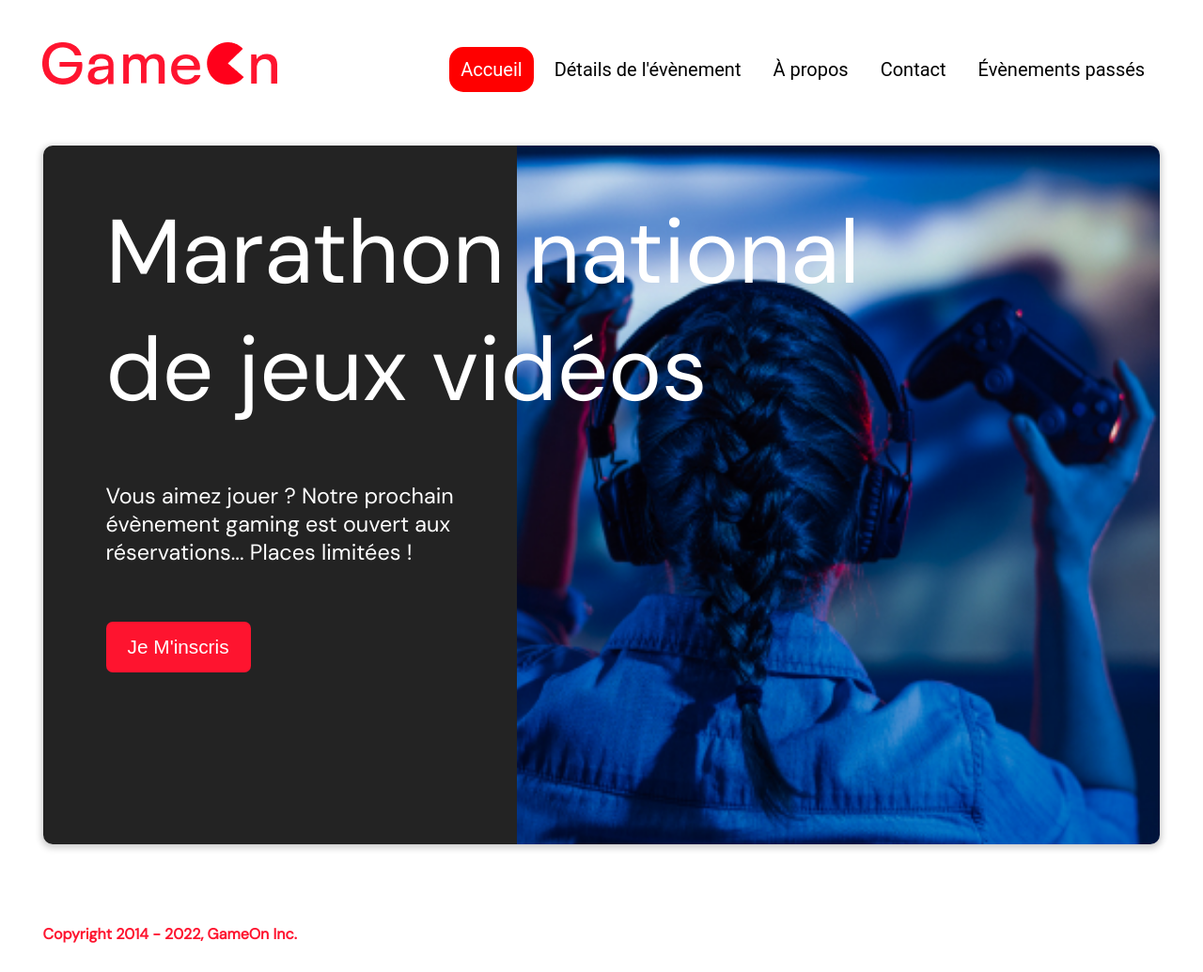
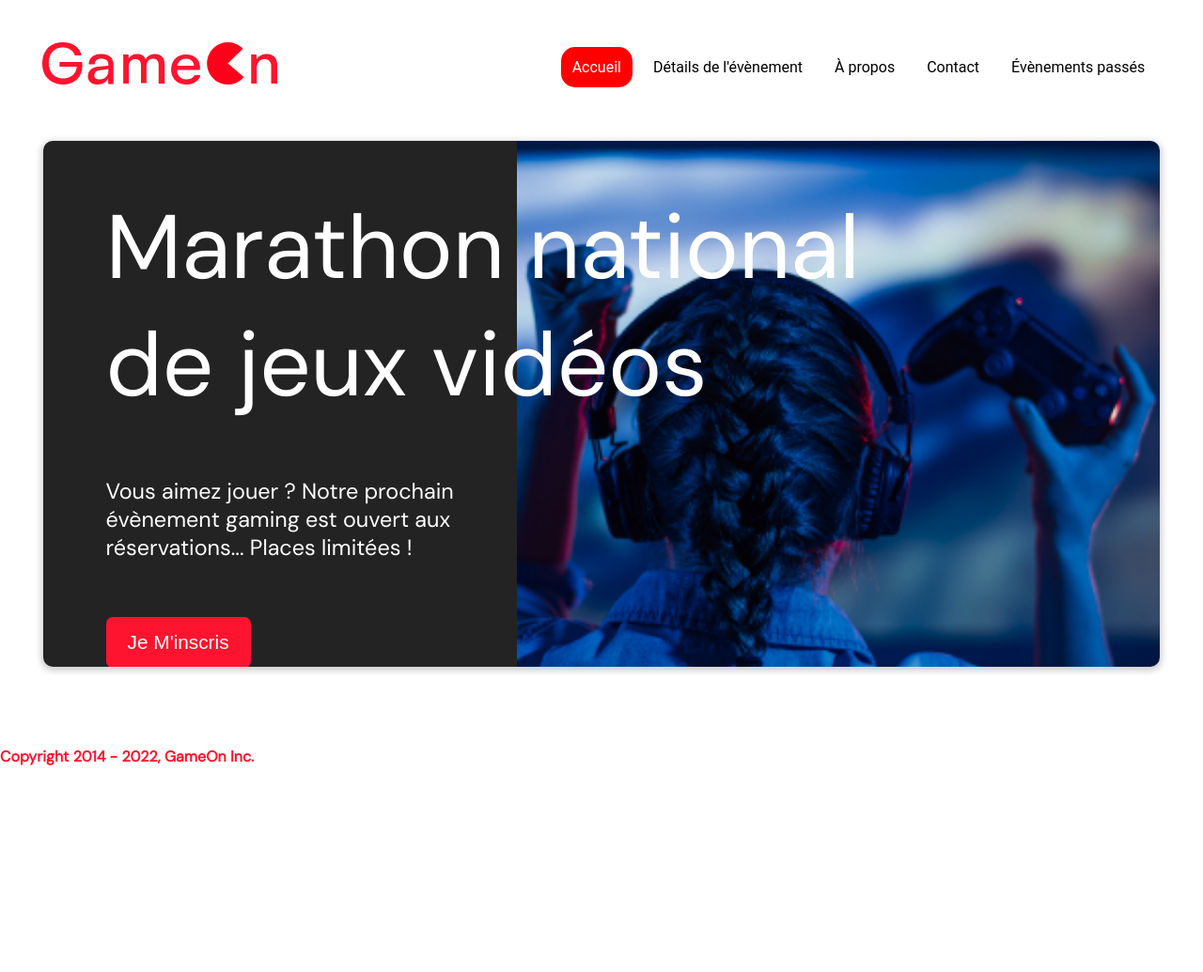
Before and after one commit to romainpiccolo/PiccoloRomain_4_18022022, a plain HTML site: page index.html in a window 1280 px wide. Shown: the whole page at 94% size. After the commit the page ends 846 px from the top, so only its background shows below. Drawn offline with Linux system fonts and the light colour scheme.

Commit message:
font size nav rem

```diff
--- a/css/modal.css
+++ b/css/modal.css
@@ -48,7 +48,7 @@ img {
 	padding: 12px 12px;
 	margin: 5px;
 	text-decoration: none;
-	font-size: 20px;
+	font-size: 1rem;
 	font-family: Roboto, sans-serif;
 }
 
@@ -370,7 +370,8 @@ input[data-error]::after {
 	font-size: 16px;
 }
 .hero-section {
-	min-height: 93vh;
+	/* min-height: 93vh; */
+    height: 70vh;
 	border-radius: 10px;
 	display: grid;
 	grid-template-columns: repeat(12, 1fr);
@@ -439,9 +440,9 @@ input[data-error]::after {
 	display: none;
 }
 footer {
-	padding-left: 2vw;
+	/* padding-left: 2vw; */
 	padding-right: 2vw;
-	margin: 0 20px;
+	/* margin: 0 20px; */
 }
 
 @media screen and (max-width: 768px) {
@@ -469,6 +470,8 @@ footer {
 	.hero-section {
 		display: block;
 		box-shadow: unset;
+        /* min-height: 93vh; */
+        height: auto;
 	}
 	.hero-content {
 		background: #fff;
@@ -505,6 +508,10 @@ footer {
 	}
 }
 
+@media screen and (max-width: 992px) {
+
+}
+
 @keyframes modalopen {
 	from {
 		opacity: 0;
```
